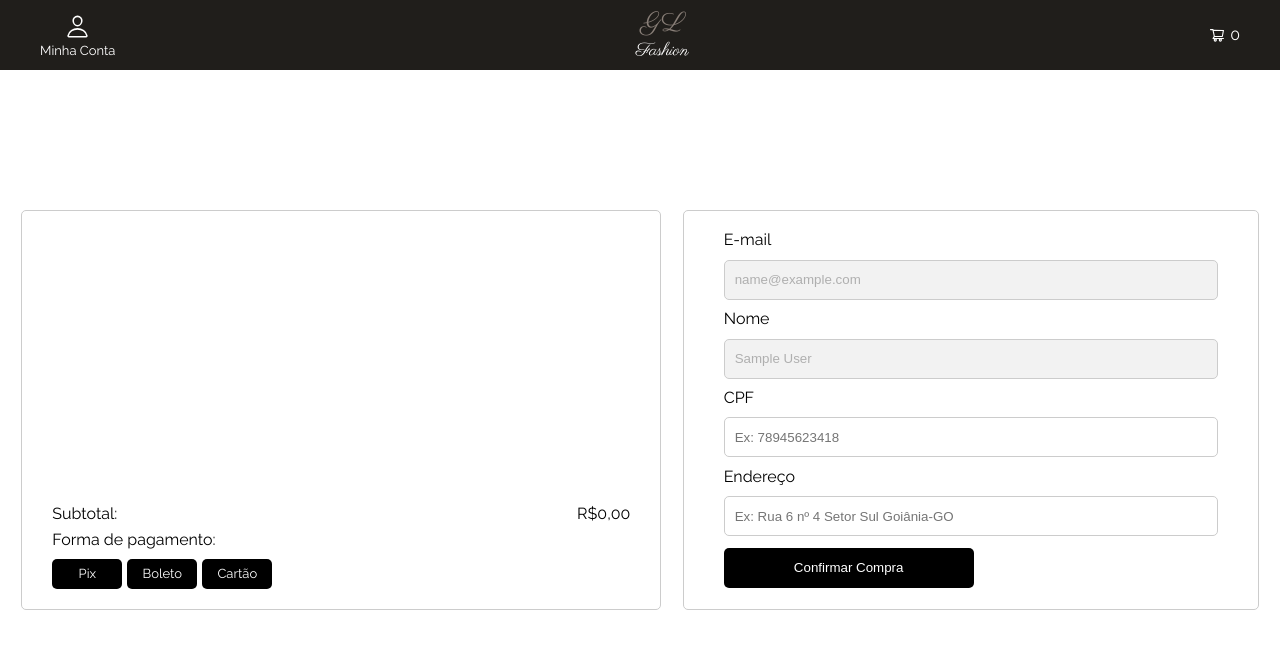
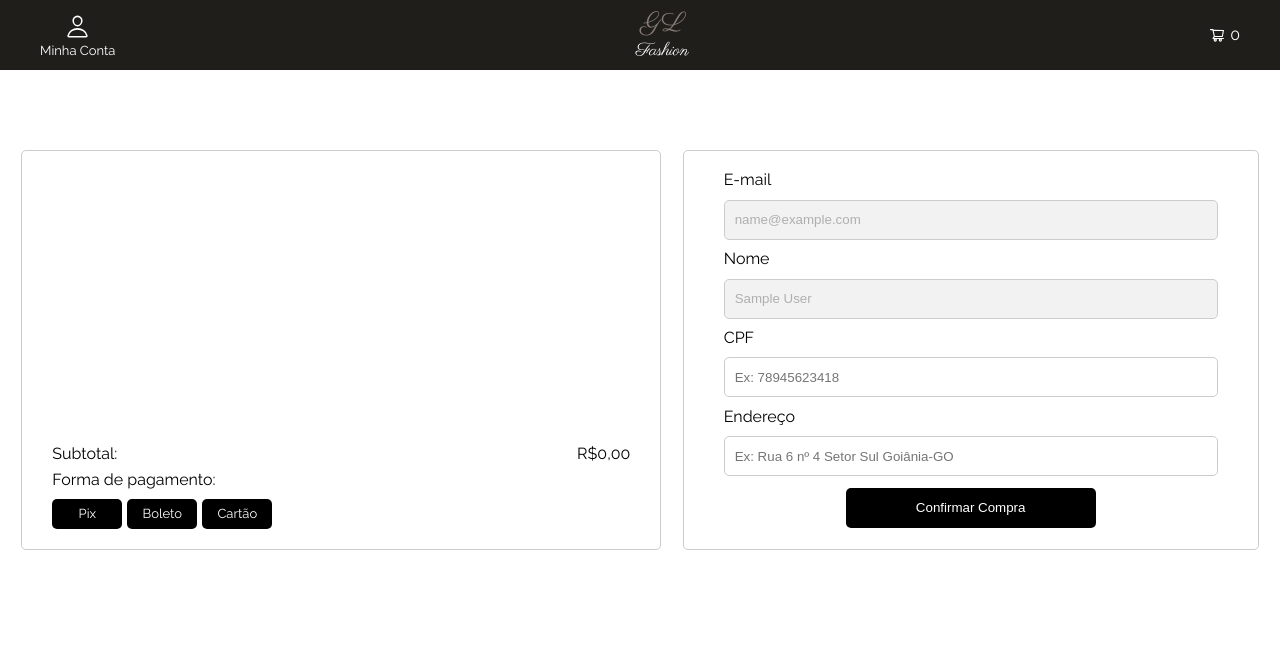
Before and after one commit to gsnorberto/projeto15-glfashion-front, a React (Create React App) app: page /pagamento in a window 1280 px wide. Shown: the top 648 px of the page. Built offline with nearby package versions, Linux system fonts and the light colour scheme; no server answers; sample sign-in values are in the browser's storage.

Commit message:
fix: correção carrinho finalizando compra vazio

```diff
--- a/src/components/Carrinho/index.js
+++ b/src/components/Carrinho/index.js
@@ -19,7 +19,7 @@ export default ({compras, carrinho, setCarrinho, atualizaCompras}) => {
                 {compras.length === 0 ? <p>Sem produtos no carrinho</p> : <Produtos>{compras.map((c) => <ProdutoCarrinho key={c._id} compra={c} atualizaCompras={atualizaCompras}/>)}</Produtos>}
                 <Rodape>
                     <div><span>Subtotal:</span><span>R${subtotal}</span></div>
-                    <button onClick={() => navigate("/pagamento")}>Finalizar compra</button>
+                    <button disabled={compras.length === 0} onClick={() => navigate("/pagamento")}>Finalizar compra</button>
                 </Rodape>
             </CarrinhoContainer>
         </>
--- a/src/pages/Checkout/index.js
+++ b/src/pages/Checkout/index.js
@@ -38,9 +38,14 @@ export default () => {
     function confirmarDados(event) {
         event.preventDefault();
         setClicado(true);
-        const requisicao = axios.post(`${process.env.REACT_APP_API_URL}/orders`, dadosCompra);
-        requisicao.then(() => { apagarCarrinho(); navigate("/sucesso"); });
-        requisicao.catch((res) => { alert(res.response.data); setClicado(false); });
+        if(compras.length === 0){
+            alert("Carrinho vazio!")
+            navigate("/home")
+        }else{
+            const requisicao = axios.post(`${process.env.REACT_APP_API_URL}/orders`, dadosCompra);
+            requisicao.then(() => { apagarCarrinho(); navigate("/sucesso"); });
+            requisicao.catch((res) => { alert(res.response.data); setClicado(false); });
+        }
     }
 
     function selecionar(b, p) {
@@ -79,7 +84,7 @@ export default () => {
                 <Pagamento>
                     <ButtonPix selecionado={selecionado[0]} onClick={() => selecionar(0, "Pix")}>Pix</ButtonPix>
                     <ButtonBoleto selecionado={selecionado[1]} onClick={() => selecionar(1, "Boleto")}>Boleto</ButtonBoleto>
-                    <ButtonCartao selecionado={selecionado[2]} onClick={() => selecionar(2, "Cartao")}>Cartão</ButtonCartao>
+                    <ButtonCartao selecionado={selecionado[2]} onClick={() => selecionar(2, "Cartão")}>Cartão</ButtonCartao>
                 </Pagamento>
 
             </DadosPedido>
--- a/src/pages/Checkout/styles.js
+++ b/src/pages/Checkout/styles.js
@@ -24,21 +24,20 @@ export const HeaderContainer = styled.div`
 export const ContainerChecout = styled.div`
     font-family: 'Raleway', sans-serif;
     width: 100%;
-    height: 100vh;
+    height: 100%;
     display: flex;
     align-items: center;
     justify-content: space-evenly;
-    padding-top: 50px;
     padding-bottom: 30px;
-
+    padding-top: 150px;
     @media(max-width:1075px){
-      padding-top: 150px;
       flex-direction: column;
     }
 `
 export const DadosComprador = styled.form`
     width: 45%;
     height: 400px;
+    min-height: 400px;
     border: 1px solid #CCC;
     border-radius: 5px;
     display: flex;
@@ -55,6 +54,7 @@ export const DadosComprador = styled.form`
         border-radius: 5px;
         opacity: ${props => props.clicado ? "0.7" : "1"};
         cursor: pointer;
+        align-self: center;
     }
     input{
         width: 100%;
@@ -76,6 +76,7 @@ export const DadosComprador = styled.form`
 export const DadosPedido = styled.form`
     width: 50%;
     height: 400px;
+    min-height: 400px;
     border: 1px solid #CCC;
     border-radius: 5px;
     display: flex;
--- a/src/pages/Orders/index.js
+++ b/src/pages/Orders/index.js
@@ -47,7 +47,7 @@ export default () => {
                                         <div className="order-name">{p.name}</div>
                                         <div className="order-size">Tamanho: {p.size}</div>
                                         <div className="order-amount">Quantidade: {p.quantity}</div>
-                                        <div className="order-price">Valor: R${p.valor.toFixed(2).split(".").join(",")}</div>
+                                        <div className="order-price">Valor total: R${p.valor.toFixed(2).split(".").join(",")}</div>
                                         <div className="order-price">Método de pagamento: {pU.pagamento}</div>
                                     </div>
                                 </Order>
```
